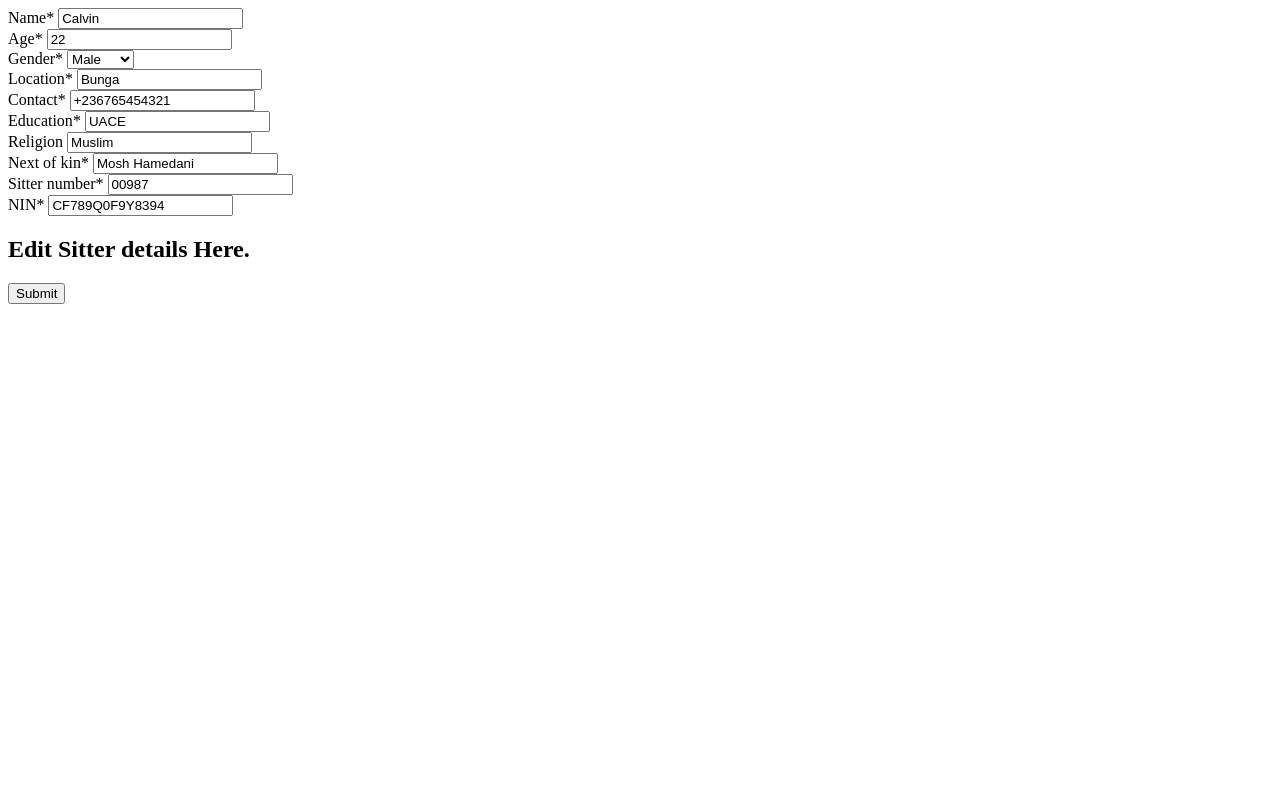
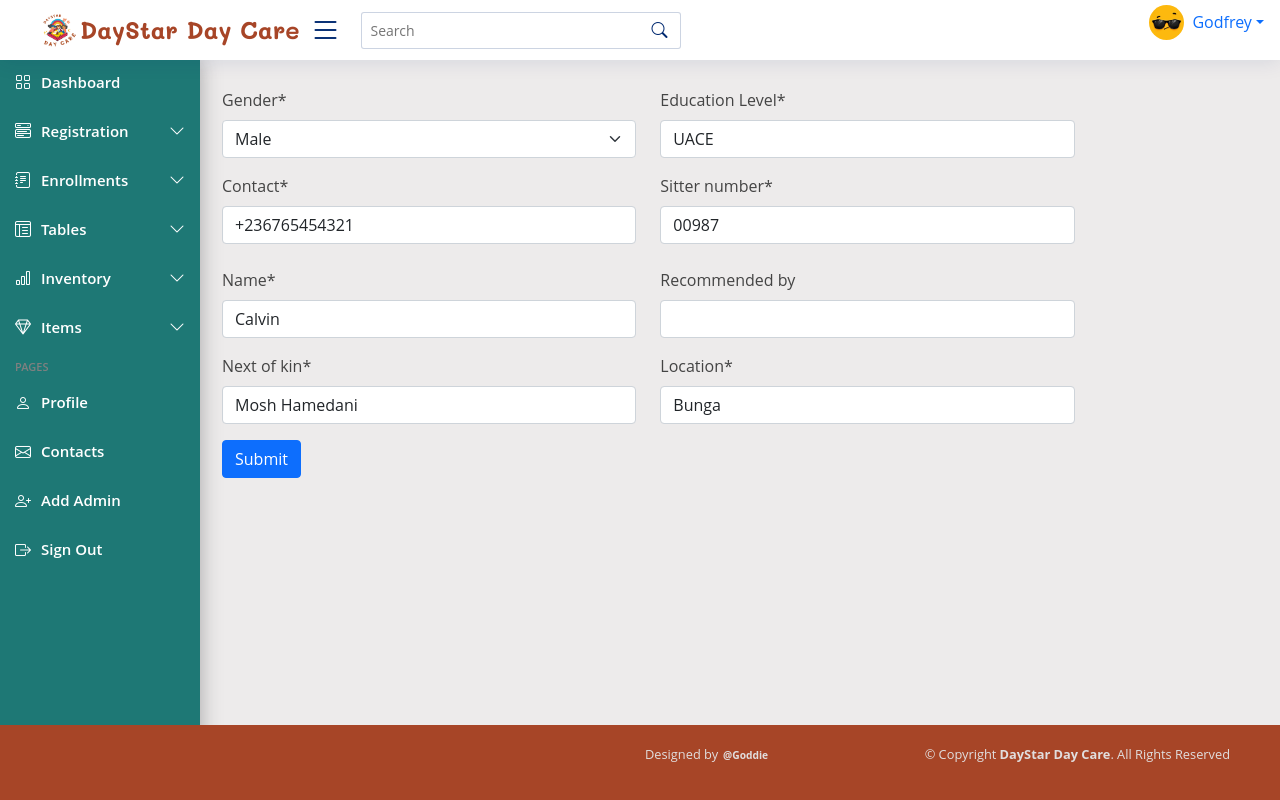
Before and after one commit to Goddie-Owiny/final_dayCare, a Django app: page /edit/7/ in a window 1280 px wide. Run offline with Django 5.2, Linux system fonts and the light colour scheme; data comes from the database, SQL or seed files in the repository; some libraries are stand-ins or nearby versions.

Commit message:
Added the edit form in 2 columns, and made a few changes

```diff
--- a/dayStar/dayStar/settings.py
+++ b/dayStar/dayStar/settings.py
@@ -38,9 +38,11 @@
     'django.contrib.sessions',
     'django.contrib.messages',
     'django.contrib.staticfiles',
+    #my apps
     'dayStarApp',
     'crispy_forms',
     'crispy_bootstrap4',
+    # 'django-crispy-forms',
 ]
 
 MIDDLEWARE = [
@@ -129,6 +131,7 @@
 
 # crispy
 CRISPY_TEMPLATE_PACK = 'bootstrap4'
+CRISPY_ALLOWED_TEMPLATE_PACKS = "bootstrap4"
 
 
 
--- a/dayStar/dayStarApp/forms.py
+++ b/dayStar/dayStarApp/forms.py
@@ -1,7 +1,8 @@
 from .models import *
 from django.forms import ModelForm
 from django import forms
-
+from crispy_forms.helper import FormHelper
+from crispy_forms.layout import Layout, Fieldset, Div, Submit
 
 # user forms
 class Sitter_regForm(ModelForm):
@@ -12,6 +13,31 @@
             'gender': forms.Select(choices = Baby.GENDER_CHOICES),
         }
         fields = '__all__'
+
+    def __init__(self, *args, **kwargs):
+        super(Sitter_regForm, self).__init__(*args, **kwargs)
+        self.helper = FormHelper()
+        self.helper.form_method = 'post'
+        self.helper.add_input(Submit('submit', 'Submit'))
+        self.helper.layout = Layout(
+            Fieldset(
+                Div('name', css_class='col-md-5'),
+                Div('gender', css_class='col-md-5'),
+                Div('education_Level', css_class='col-md-5'),
+                Div('contact', css_class='col-md-5'),
+                Div('sitter_number', css_class='col-md-5'),
+                css_class='row',
+            ),
+            Fieldset(
+                Div('NIN', css_class='col-md-5'),
+                Div('name', css_class='col-md-5'),
+                Div('recommended_by', css_class='col-md-5'),
+                Div('next_of_kin', css_class='col-md-5'),
+                Div('location', css_class='col-md-5'),
+                css_class='row',
+            ),
+            # Submit('submit', 'Submit', css_class='btn btn-primary'),
+        )
 
 
 class Baby_regForm(ModelForm):
--- a/dayStar/dayStarApp/models.py
+++ b/dayStar/dayStarApp/models.py
@@ -1,19 +1,24 @@
 from django.db import models
+from django.core.validators import MinLengthValidator
 from django.utils import timezone
 
 # Create your models here.
 # sitter Model
 class Sitter(models.Model):
     name = models.CharField(max_length=100, blank=False)
-    age = models.IntegerField(default=0, blank=False)
+    age = models.PositiveIntegerField(default=1, blank=False)
     gender = models.CharField(max_length=100)
     location = models.CharField(max_length=100)
-    contact = models.CharField(max_length=13)
-    education = models.CharField(max_length=255, blank=False, null=True)
+    contact = models.CharField(max_length=13, validators=[MinLengthValidator(10)])
+    education_Level = models.CharField(max_length=255, blank=False, null=True)
     religion = models.CharField(max_length=100, blank=True)
     next_of_kin = models.CharField(max_length=200, blank=False, default= None)
+    recommended_by = models.CharField(max_length=100, null=True, blank=True)
     sitter_number = models.CharField(max_length=10, unique=True, blank=False, default=None)
     NIN = models.CharField(max_length=14, blank=False, null=True)
+
+    def __str__(self):
+        return self.name
 
 class Period(models.Model):
     period = models.CharField(max_length=100, null=True, blank=False)
@@ -29,12 +34,12 @@
     ]
 
     name = models.CharField(max_length=100)
-    age = models.IntegerField(default=0)
+    age = models.IntegerField(default=1)
     gender = models.CharField(max_length=100, choices=GENDER_CHOICES, default="Male")
     location = models.CharField(max_length=100)
     period_of_stay = models.ForeignKey(Period, on_delete=models.CASCADE, blank=False, null=True, default=0)
     baby_Number = models.IntegerField()
-    baby_Bringer = models.CharField(max_length=100)
+    brought_by = models.CharField(max_length=100)
     parent_Name = models.CharField(max_length=100)
 
 class Sale(models.Model):
--- a/dayStar/dayStarApp/templates/dayStarApp/base.html
+++ b/dayStar/dayStarApp/templates/dayStarApp/base.html
@@ -224,14 +224,6 @@
                 <span>Profile</span>
                 </a>
             </li><!-- End Profile Page Nav -->
-
-            <li class="nav-item">
-                <a class="nav-link collapsed" href="pages-faq.html">
-                <i class="bi bi-question-circle"></i>
-                {% comment %} <span>F.A.Q</span> {% endcomment %}
-                </a>
-            </li><!-- End F.A.Q Page Nav -->
-
             <li class="nav-item">
                 <a class="nav-link collapsed" href="#">
                 <i class="bi bi-envelope"></i>
@@ -256,7 +248,7 @@
     </aside>
     {% block content %} {% endblock %}
     <!-- Footer -->
-    <footer class="container-fluid footer mt-3">
+    <footer class="container-fluid footer mt-3 fixed-bottom">
         <div class="row">
           <div class="copyright col-6">
             <div class="rules">
--- a/dayStar/dayStarApp/templates/dayStarApp/edit_sitter.html
+++ b/dayStar/dayStarApp/templates/dayStarApp/edit_sitter.html
@@ -1,20 +1,19 @@
-{% load crispy_forms_tags %} {% block content %}
-{% crispy form %}
+{% extends "dayStarApp/base.html" %} {% load crispy_forms_tags %} {% load static
+%} {% block content %}
 
 <main class="main" id="main">
+  {% comment %} <h2 class="mt-3 text-center">Edit Sitter Details Here</h2> {% endcomment %}
+  {% crispy form %}
   <div class="container">
-    <h2 class="mt-3 text-center">Edit Sitter details Here.</h2>
     {% if sitter %}
     <form
       action=""
       method="POST"
-      class="bg-light p-3 mt-5 rounded-30 shadow-lg form"
+      class="bg-danger p-3 mt-5 rounded-30 shadow-lg form"
     >
-    {% csrf_token %}
-    {{ form|crispy }}
-  </form>
-  {% endif %}
-  <button class="btn btn-primary">Submit</button>
+      {% csrf_token %} {{ form|crispy }}
+    </form>
+    {% endif %}
   </div>
 </main>
 
--- a/dayStar/dayStarApp/templates/dayStarApp/index.html
+++ b/dayStar/dayStarApp/templates/dayStarApp/index.html
@@ -34,6 +34,7 @@
           </p>
         </div>
       </div>
-    </div>
+    </div> <hr>
+    <h1>This will be the main content of the Home page of the appp</h1>
   </main>
 {% endblock %}
--- a/dayStar/dayStarApp/templates/dayStarApp/sitter_reg.html
+++ b/dayStar/dayStarApp/templates/dayStarApp/sitter_reg.html
@@ -4,7 +4,7 @@
     <form
       action=""
       method="POST"
-      novalidate="true"
+      novalidate="false"
       class="bg-light p-3 mt-5 rounded-30 shadow-lg form"
     >
     <h2 class="mt-3 text-center">Register a Baby Sitter Here.</h2><hr>
@@ -16,7 +16,7 @@
 
       {% csrf_token %}
       {{ addSitterForm | crispy }}
-      <button class="btn btn-primary">Submit</button>
+      {% comment %} <button class="btn btn-primary">Submit</button> {% endcomment %}
     </form>
   </div>
 </main>
--- a/dayStar/dayStarApp/templates/dayStarApp/sitters.html
+++ b/dayStar/dayStarApp/templates/dayStarApp/sitters.html
@@ -41,7 +41,7 @@
                       <td>{{ each.NIN }}</td>
                       <td>{{ each.location }}</td>
                       <td>{{ each.contact }}</td>
-                      <td>{{ each.education }}</td>
+                      <td>{{ each.education_Level }}</td>
                       <td>
                         <a href="/details/{{ each.id }}" class="text-blue-500"> Details </a>
                       </td>
--- a/dayStar/dayStarApp/templates/dayStarApp/view_sitter.html
+++ b/dayStar/dayStarApp/templates/dayStarApp/view_sitter.html
@@ -28,10 +28,9 @@
       <a class="btn btn-danger text-white rounded" href="/delete/{{ all_sitter.id }}"><span><i class="bi bi-trash"></i></span>
         Remove {{ all_sitter.name }}
       </a>
-      <a class="btn btn-info text-white rounded" href="/editsitters/{{ all_sitter.id }}"><span><i class="bi bi-pencil-square"></i></span>
+      <a class="btn btn-info text-white rounded" href="{% url 'edit_sitter' all_sitter.id %}"><span><i class="bi bi-pencil-square"></i></span>
         Edit {{ all_sitter.name }}
       </a>
-      <a href="{% url 'edit_sitter' all_sitter.id %}"><button>Edit</button></a>
     </div>
   </div>
 </main>
--- a/dayStar/dayStarApp/urls.py
+++ b/dayStar/dayStarApp/urls.py
@@ -24,6 +24,6 @@
 
 
     # admin logs urls
-    path("login/", auth_views.LoginView.as_view(template_name='dayStarApp/login.html')),
+    path("login/", auth_views.LoginView.as_view(template_name='dayStarApp/login.html'), name="login"),
     path('logout/', views.logout_view, name='logout'),
 ]
--- a/dayStar/dayStarApp/views.py
+++ b/dayStar/dayStarApp/views.py
@@ -39,7 +39,10 @@
             newSitter = addSitterForm.save(commit = False)
             newSitter.save()
             message = "Sitter Added Successfully!"
-        return redirect('home')
+        else:
+            message = "Sitter Registration Failed"
+            return redirect('sitter-reg')
+        return redirect('sitters')
     return render(request, 'dayStarApp/sitter_reg.html', {'addSitterForm': addSitterForm, 'message': message})
 
 def sitters(request):
```
Also changed, not shown: dayStar/dayStarApp/migrations/0001_initial.py, dayStar/db.sqlite3.
